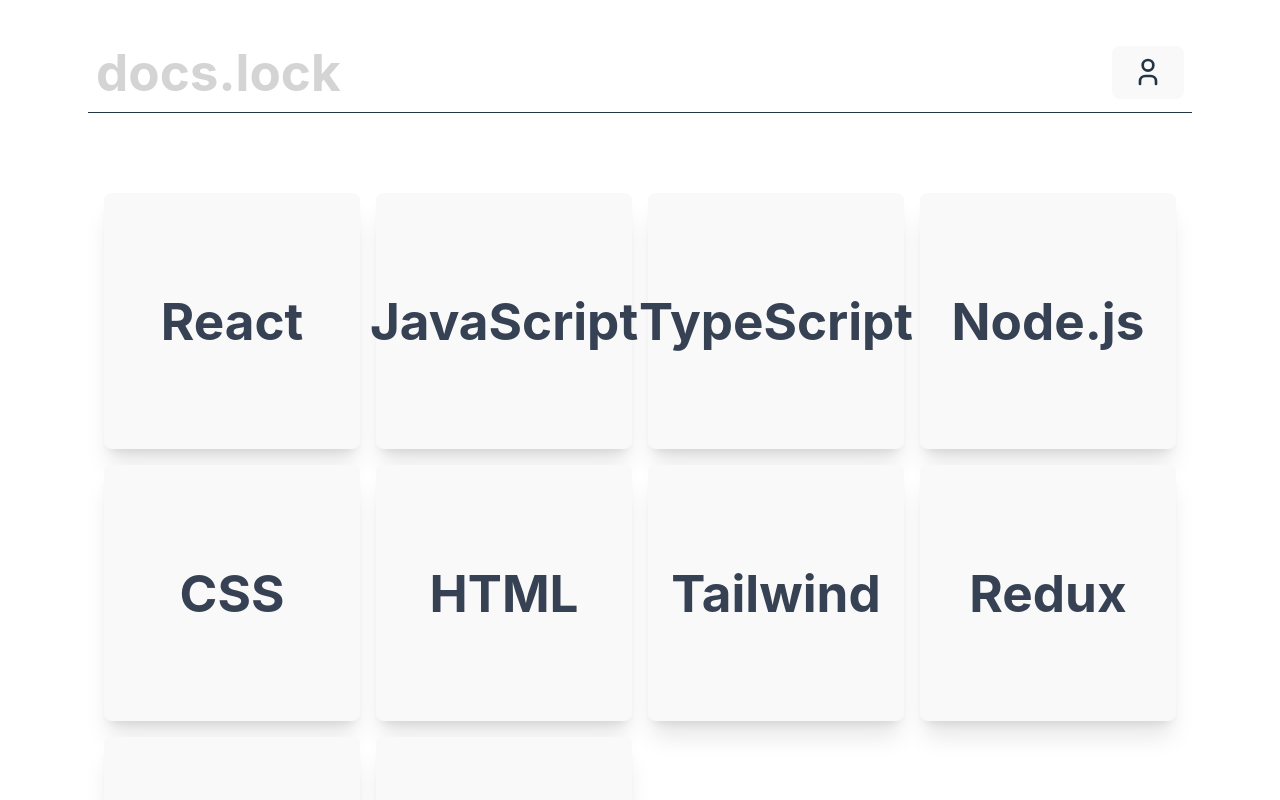
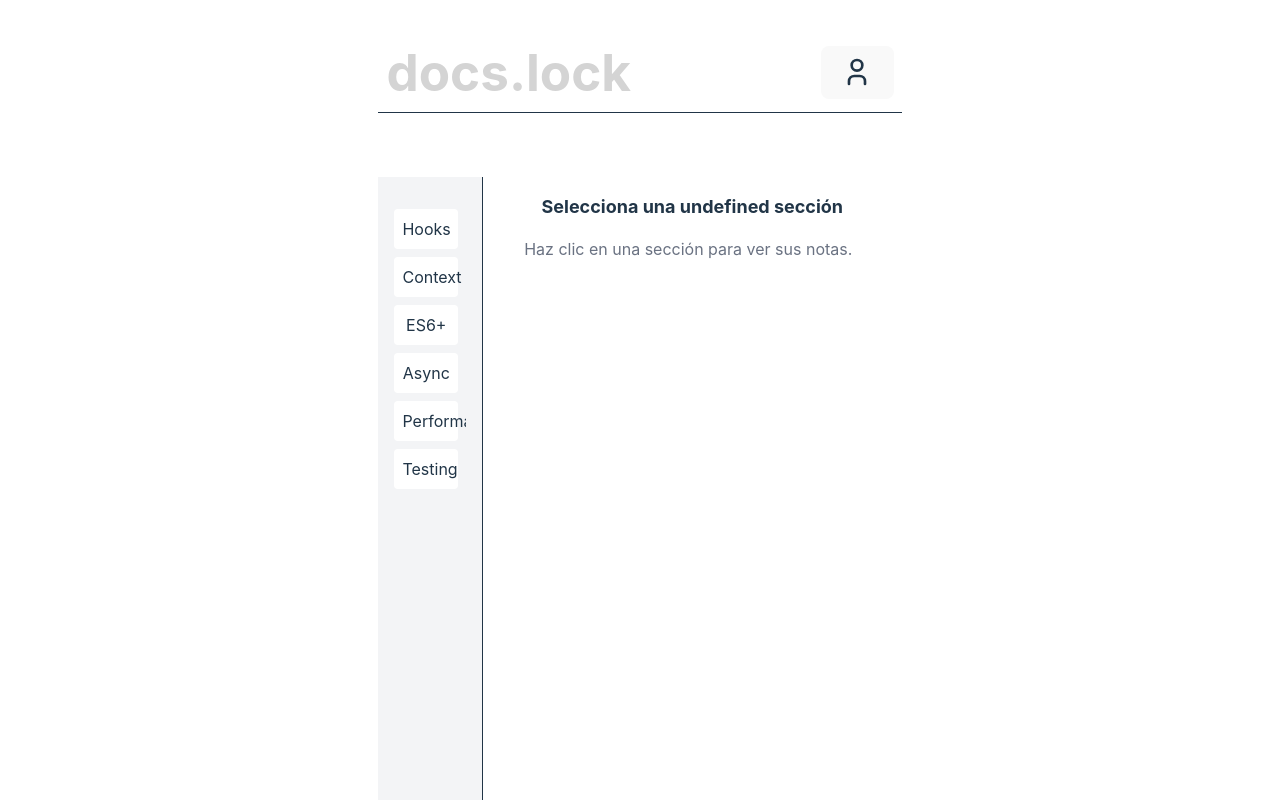
Before and after one commit to daniqss/docs-lock, a React (Vite) app in the folder client/: page /skills in a window 1280 px wide. Shown: the top 800 px of the page. Built offline with nearby package versions, Linux system fonts and the light colour scheme.

Commit message:
feat(client): add router

```diff
--- a/client/package.json
+++ b/client/package.json
@@ -13,6 +13,8 @@
     "@tailwindcss/vite": "^4.0.8",
     "react": "^19.0.0",
     "react-dom": "^19.0.0",
+    "react-router": "^7.2.0",
+    "react-router-dom": "^7.2.0",
     "tailwindcss": "^4.0.8"
   },
   "devDependencies": {
--- a/client/src/App.tsx
+++ b/client/src/App.tsx
@@ -3,7 +3,7 @@
 import Header from "./components/Header";
 import SkillBox from "./components/SkillBox";
 import Footer from "./components/Footer";
-import SkillPage from "./pages/SkillPage";
+import SkillPage from "./pages/SkillsPage";
 
 function App() {
   // eslint-disable-next-line @typescript-eslint/no-unused-vars
--- a/client/src/components/Header.tsx
+++ b/client/src/components/Header.tsx
@@ -1,6 +1,7 @@
 import { useState, useRef, useEffect, useContext } from "react";
 import ProfileIcon from "./icons/ProfileIcon";
 import { SessionContext, SessionContextType } from "../context/Session";
+import { Link } from "react-router-dom";
 
 function Header() {
   const [isDropdownOpen, setDropdownOpen] = useState(false);
@@ -26,11 +27,11 @@
   return (
     <header className="flex flex-row justify-between items-center border-b lg:mb-16 lg:px-2 mb-8 relative">
       <section className="flex flex-row space-x-2 items-center lg:my-3 my-1">
-        <a href="/">
+        <Link to="/">
           <h1 className="lg:text-4xl text-2xl font-bold text-neutral-300">
             docs.lock
           </h1>
-        </a>
+        </Link>
       </section>
       <section className="flex flex-row space-x-4 relative">
         {/* Icono del perfil con evento de clic */}
--- a/client/src/main.tsx
+++ b/client/src/main.tsx
@@ -3,11 +3,26 @@
 import "./index.css";
 import App from "./App.tsx";
 import { SessionProvider } from "./context/Session.tsx";
+import { createBrowserRouter, RouterProvider } from "react-router";
+import SkillPage from "./pages/SkillsPage.tsx";
+
+const router = createBrowserRouter([
+  {
+    path: "/",
+    element: <App />,
+    errorElement: <App />,
+  },
+  {
+    path: "/skills/",
+    element: <SkillPage />,
+  },
+]);
 
 createRoot(document.getElementById("root")!).render(
   <StrictMode>
     <SessionProvider>
-      <App />
+      {/* <App /> */}
+      <RouterProvider router={router} />
     </SessionProvider>
   </StrictMode>
 );
--- a/client/src/pages/SkillPage.tsx
+++ b/client/src/pages/SkillsPage.tsx
@@ -25,7 +25,7 @@
 
 // Definimos el tipo para las props del componente
 type SkillPageProps = {
-  skill: string;
+  skill?: string;
 };
 
 function SkillPage({ skill }: SkillPageProps) {
@@ -60,7 +60,7 @@
           <h2 className="text-lg font-bold mb-4">
             {selectedSection
               ? `Notas de ${selectedSection.name}`
-              : "Selecciona una sección"}
+              : `Selecciona una ${skill} sección`}
           </h2>
           <div className="overflow-auto h-[85vh] space-y-2 pr-2">
             {selectedSection ? (
```
Also changed, not shown: 1 other file (tests, documents, lock files or other folders).
